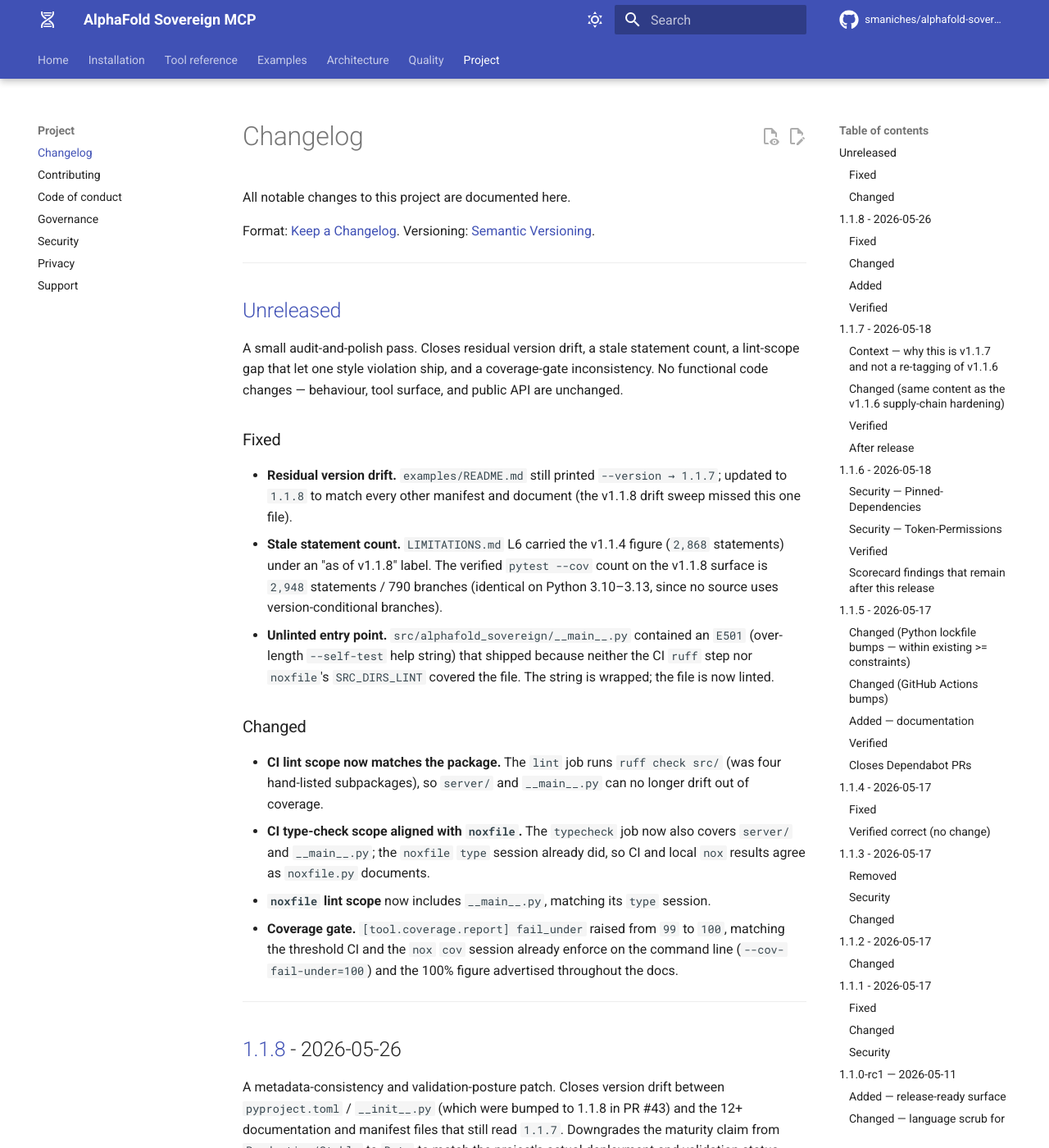
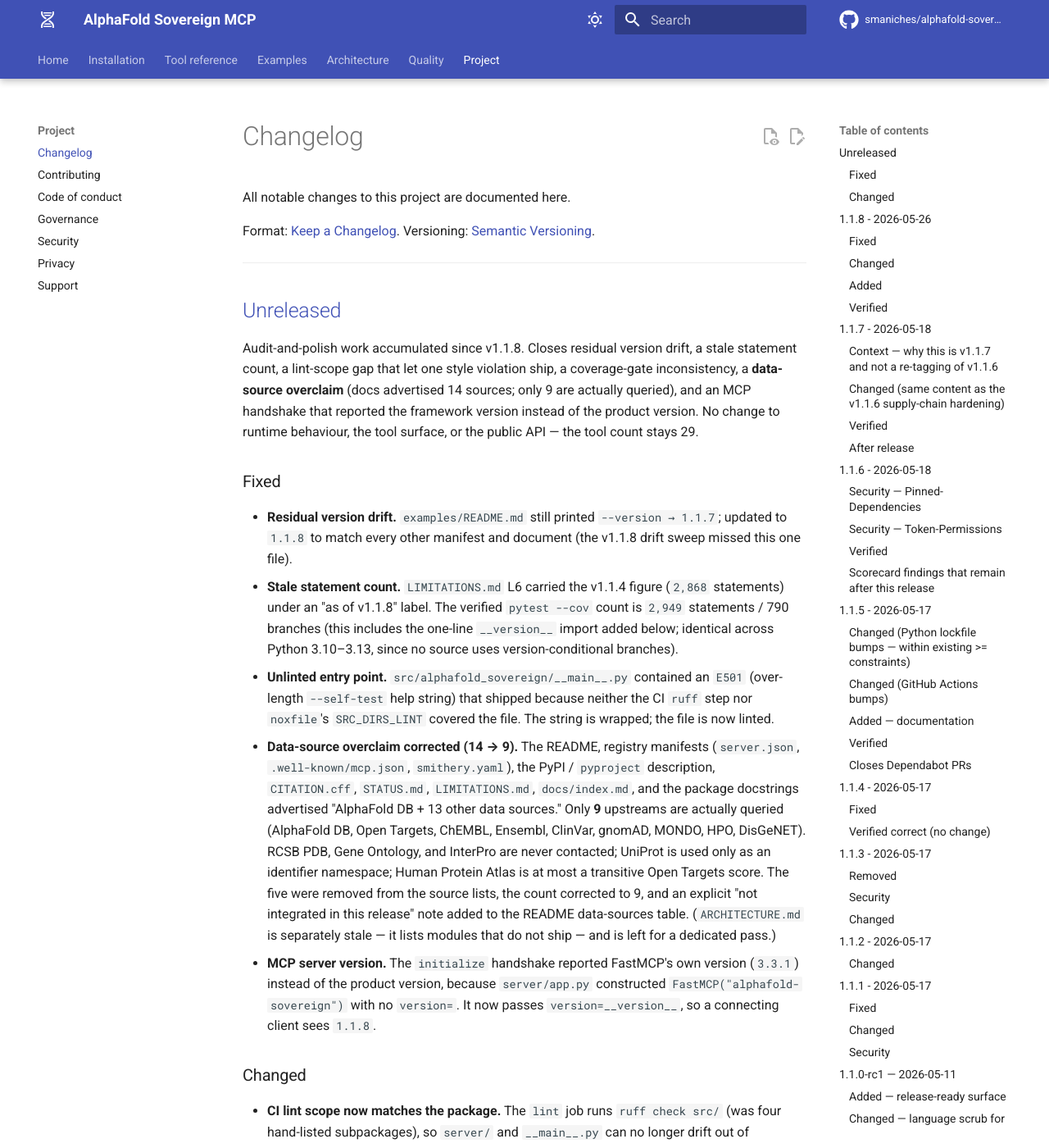
Before and after one commit to smaniches/alphafold-sovereign-mcp, an MkDocs documentation site: the page built from docs/changelog.md, in a window 1280 px wide and 1400 px high. Shown: the whole window at 82% size. Built offline with MkDocs 1.6.1 and Material for MkDocs 9.7.7, drawn with Linux system fonts in a browser that asks for light colours; comment, search, counter and statistics services are not loaded; some of the changed text lies outside the part shown.

Commit message:
fix: correct data-source count (14→9) and report product version in MCP handshake (#50)
An accuracy audit of the published v1.1.8 package identified one material
documentation overclaim and two minor server and manifest defects.
Runtime behaviour and the tool surface are unchanged (29 tools); the only
code change is the version string passed to FastMCP.

Data sources:
- The documentation and manifests stated "AlphaFold DB and 13 other data
  sources" (14). A trace of the HTTP client layer confirms that nine
  upstreams are queried: AlphaFold DB, Open Targets, ChEMBL, Ensembl,
  ClinVar, gnomAD, MONDO, HPO, and DisGeNET.
- RCSB PDB, Gene Ontology, and InterPro are not contacted; UniProt is
  used only as an accession identifier; Human Protein Atlas is present
  only as a transitive Open Targets score. The archived monolith
  integrated several of these; the modular rewrite dropped them and the
  documentation was not updated.
- The count is corrected to nine and the five names removed across README
  (including the data-sources table), server.json, .well-known/mcp.json,
  smithery.yaml, pyproject.toml, CITATION.cff, STATUS.md, LIMITATIONS.md,
  docs/index.md, and the package docstrings.

Server and manifest:
- server/app.py passes version=__version__ to FastMCP, so the initialize
  handshake reports 1.1.8 rather than FastMCP's own version (3.3.1).
- server.json tools.listChanged corrected from false to true to match the
  capability the running server advertises.
- LIMITATIONS statement count refreshed from 2,948 to 2,949 to account
  for the single import line this change adds.

Verification: 689 tests at 100% line and branch coverage, ruff and mypy
clean, all manifests valid, wheel and sdist build, and a live MCP stdio
handshake reporting version 1.1.8 with 29 tools.

Out of scope, left for dedicated changes: ARCHITECTURE.md documents
modules that are not part of the shipped package; the mkdocs build emits
non-fatal griffe and unresolved-link warnings.

https://claude.ai/code/session_01FME2QaVMo9P92wPdmjhbaV

Co-authored-by: Claude <noreply@anthropic.com>

```diff
--- a/CHANGELOG.md
+++ b/CHANGELOG.md
@@ -9,10 +9,13 @@ Versioning: [Semantic Versioning](https://semver.org/).
 
 ## [Unreleased]
 
-A small audit-and-polish pass. Closes residual version drift, a stale
-statement count, a lint-scope gap that let one style violation ship, and
-a coverage-gate inconsistency. No functional code changes — behaviour,
-tool surface, and public API are unchanged.
+Audit-and-polish work accumulated since v1.1.8. Closes residual version
+drift, a stale statement count, a lint-scope gap that let one style
+violation ship, a coverage-gate inconsistency, a **data-source overclaim**
+(docs advertised 14 sources; only 9 are actually queried), and an MCP
+handshake that reported the framework version instead of the product
+version. No change to runtime behaviour, the tool surface, or the public
+API — the tool count stays 29.
 
 ### Fixed
 - **Residual version drift.** `examples/README.md` still printed
@@ -20,14 +23,34 @@ tool surface, and public API are unchanged.
   and document (the v1.1.8 drift sweep missed this one file).
 - **Stale statement count.** `LIMITATIONS.md` L6 carried the v1.1.4
   figure (`2,868` statements) under an "as of v1.1.8" label. The
-  verified `pytest --cov` count on the v1.1.8 surface is `2,948`
-  statements / 790 branches (identical on Python 3.10–3.13, since no
-  source uses version-conditional branches).
+  verified `pytest --cov` count is `2,949` statements / 790 branches
+  (this includes the one-line `__version__` import added below;
+  identical across Python 3.10–3.13, since no source uses
+  version-conditional branches).
 - **Unlinted entry point.** `src/alphafold_sovereign/__main__.py`
   contained an `E501` (over-length `--self-test` help string) that
   shipped because neither the CI `ruff` step nor `noxfile`'s
   `SRC_DIRS_LINT` covered the file. The string is wrapped; the file is
   now linted.
+- **Data-source overclaim corrected (14 → 9).** The README, registry
+  manifests (`server.json`, `.well-known/mcp.json`, `smithery.yaml`),
+  the PyPI / `pyproject` description, `CITATION.cff`, `STATUS.md`,
+  `LIMITATIONS.md`, `docs/index.md`, and the package docstrings
+  advertised "AlphaFold DB + 13 other data sources." Only **9**
+  upstreams are actually queried (AlphaFold DB, Open Targets, ChEMBL,
+  Ensembl, ClinVar, gnomAD, MONDO, HPO, DisGeNET). RCSB PDB, Gene
+  Ontology, and InterPro are never contacted; UniProt is used only as an
+  identifier namespace; Human Protein Atlas is at most a transitive Open
+  Targets score. The five were removed from the source lists, the count
+  corrected to 9, and an explicit "not integrated in this release" note
+  added to the README data-sources table. (`ARCHITECTURE.md` is
+  separately stale — it lists modules that do not ship — and is left for
+  a dedicated pass.)
+- **MCP server version.** The `initialize` handshake reported FastMCP's
+  own version (`3.3.1`) instead of the product version, because
+  `server/app.py` constructed `FastMCP("alphafold-sovereign")` with no
+  `version=`. It now passes `version=__version__`, so a connecting
+  client sees `1.1.8`.
 
 ### Changed
 - **CI lint scope now matches the package.** The `lint` job runs
@@ -43,6 +66,9 @@ tool surface, and public API are unchanged.
   `99` to `100`, matching the threshold CI and the `nox` `cov` session
   already enforce on the command line (`--cov-fail-under=100`) and the
   100% figure advertised throughout the docs.
+- **`server.json` capability.** `tools.listChanged` corrected from
+  `false` to `true` to match what the running FastMCP server advertises
+  in the `initialize` handshake.
 
 ---
 
--- a/pyproject.toml
+++ b/pyproject.toml
@@ -10,7 +10,7 @@ build-backend = "hatchling.build"
 [project]
 name = "alphafold-sovereign-mcp"
 version = "1.1.8"
-description = "MCP server wrapping AlphaFold DB and 13 other biomedical data sources, with a local SQLite knowledge graph."
+description = "MCP server wrapping AlphaFold DB and 8 other biomedical data sources, with a local SQLite knowledge graph."
 readme = "README.md"
 license = {text = "Apache-2.0"}
 requires-python = ">=3.10"
--- a/server.json
+++ b/server.json
@@ -2,7 +2,7 @@
   "$schema": "https://modelcontextprotocol.io/schemas/server.schema.json",
   "name": "alphafold-sovereign-mcp",
   "version": "1.1.8",
-  "description": "MCP server wrapping AlphaFold DB and 13 other biomedical data sources behind a set of MCP tool calls; persists each result to a local SQLite knowledge graph for later querying.",
+  "description": "MCP server wrapping AlphaFold DB and 8 other biomedical data sources behind a set of MCP tool calls; persists each result to a local SQLite knowledge graph for later querying.",
   "vendor": "Santiago Maniches",
   "license": "Apache-2.0",
   "homepage": "https://github.com/smaniches/alphafold-sovereign-mcp",
@@ -22,7 +22,7 @@
   ],
   "capabilities": {
     "tools": {
-      "listChanged": false
+      "listChanged": true
     },
     "resources": false,
     "prompts": false,
--- a/src/alphafold_sovereign/__init__.py
+++ b/src/alphafold_sovereign/__init__.py
@@ -2,7 +2,7 @@
 # Copyright 2024-2026 Santiago Maniches
 """AlphaFold Sovereign MCP.
 
-A Model Context Protocol server that wraps AlphaFold DB and 13 other
+A Model Context Protocol server that wraps AlphaFold DB and 8 other
 public biomedical data sources behind MCP tool calls, and persists
 each result to a local SQLite knowledge graph for later querying.
 
```
Also changed, not shown: LIMITATIONS.md (+3 -4 lines), README.md (+11 -12 lines), STATUS.md (+4 -4 lines), docs/index.md (+3 -4 lines), smithery.yaml (+3 -4 lines), 4 other files.
